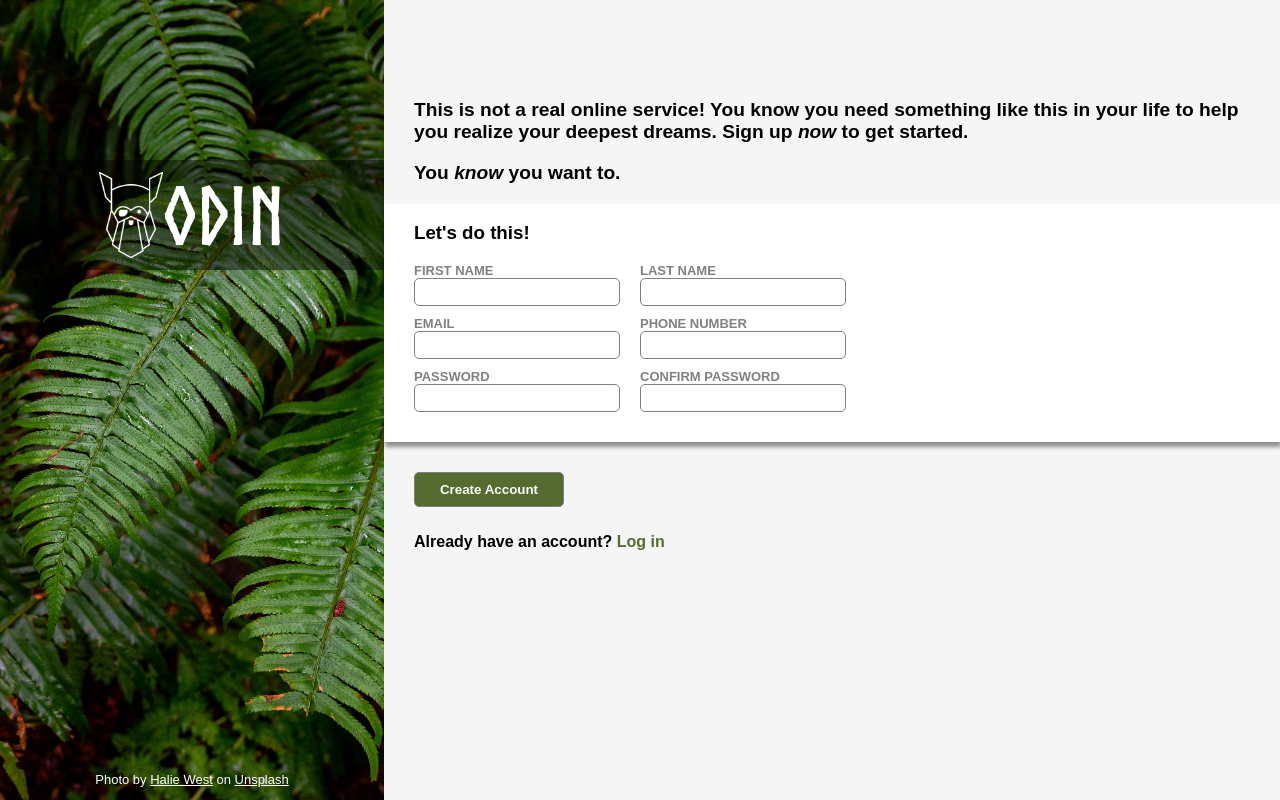
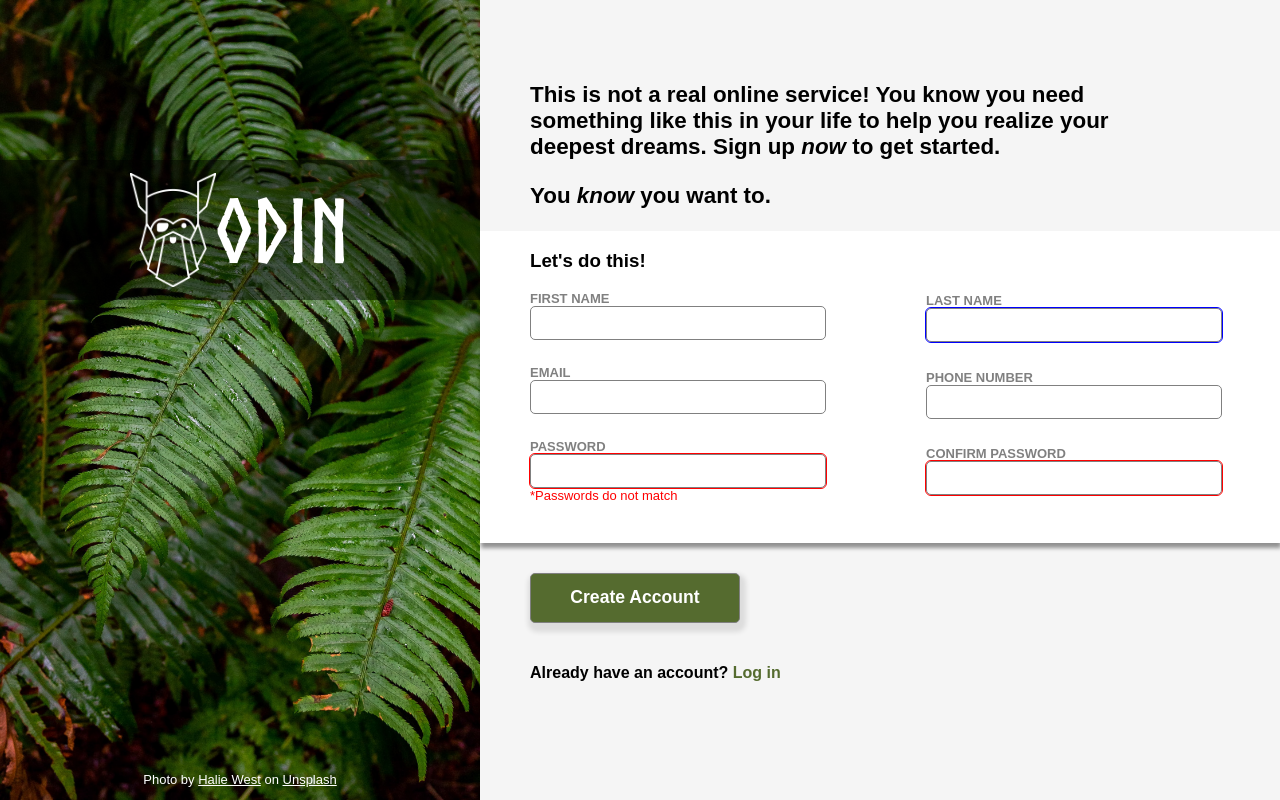
Before and after one commit to MohamedEmary/Sign-up-Form, a plain HTML site: page index.html in a window 1280 px wide. Drawn offline with Linux system fonts and the light colour scheme.

Commit message:
enhance page style

```diff
--- a/assets/style/style.css
+++ b/assets/style/style.css
@@ -10,7 +10,7 @@ body {
 
 :root {
   --left-div-width: 35vw;
-  --left-space: 30px;
+  --left-space: 50px;
 }
 
 .main {
@@ -27,7 +27,7 @@ body {
   flex: 3;
   flex-direction: column;
   color: white;
-  font-size: 5rem;
+  font-size: 5.5rem;
   justify-content: space-between;
 }
 
@@ -38,7 +38,7 @@ body {
   display: flex;
   justify-content: center;
   align-items: center;
-  height: 90px;
+  height: 120px;
   padding: 10px;
   background-color: rgba(0, 0, 0, 0.45);
 }
@@ -61,19 +61,19 @@ img {
 
 .right {
   background-color: whitesmoke;
-  flex: 7;
+  flex: 5;
 }
 
 .upper {
   font-weight: bold;
   box-sizing: border-box;
-  font-size: larger;
+  font-size: 1.4rem;
   padding-left: var(--left-space);
-  padding-right: 15px;
+  padding-right: 100px;
 }
 
 .upper p:first-child {
-  padding-top: 10vh;
+  padding-top: max(6vh, 60px);
 }
 
 .form-inputs {
@@ -102,11 +102,11 @@ img {
 }
 
 input {
-  width: 200px;
+  width: 290px;
   border: 1px solid gray;
   border-radius: 5px;
-  height: 3vh;
-  margin-bottom: 10px;
+  margin-bottom: 25px;
+  height: 30px;
 }
 
 input:focus {
@@ -121,17 +121,21 @@ label {
 }
 
 .left-col {
-  margin-right: 20px;
+  margin-right: 100px;
 }
 
 input[type="submit"] {
   color: white;
   outline: 0px;
-  box-shadow: 1px;
   font-weight: bold;
   background-color: darkolivegreen;
-  width: 150px;
-  height: 35px;
+  width: 210px;
+  height: 50px;
+  font-size: 1.1rem;
+}
+
+.submit {
+  box-shadow: 2px 5px 5px 4px rgba(0, 0, 0, 0.1);
 }
 
 .login-section {
@@ -146,3 +150,23 @@ input[type="submit"] {
   text-decoration: none;
   color: darkolivegreen;
 }
+
+#l-name {
+  outline: 1px solid blue;
+}
+
+#password,
+#password-conf {
+  outline: 1px solid red;
+}
+
+.pass input {
+  margin-bottom: 0px;
+}
+
+.pass::after {
+  color: red;
+  content: "*Passwords do not match";
+  padding-bottom: 20px;
+  font-size: small;
+}
--- a/index.html
+++ b/index.html
@@ -56,7 +56,7 @@
                     <label for="email">EMAIL</label>
                     <input id="email" name="email" type="email" />
                   </div>
-                  <div class="field">
+                  <div class="field pass">
                     <label for="password">PASSWORD</label>
                     <input id="password" name="password" type="password" />
                   </div>
@@ -82,7 +82,12 @@
               </div>
             </div>
             <div class="login-section">
-              <input type="submit" value="Create Account" name="submit" />
+              <input
+                class="submit"
+                type="submit"
+                value="Create Account"
+                name="submit"
+              />
               <p>Already have an account? <a href="#">Log in</a></p>
             </div>
           </form>
```
